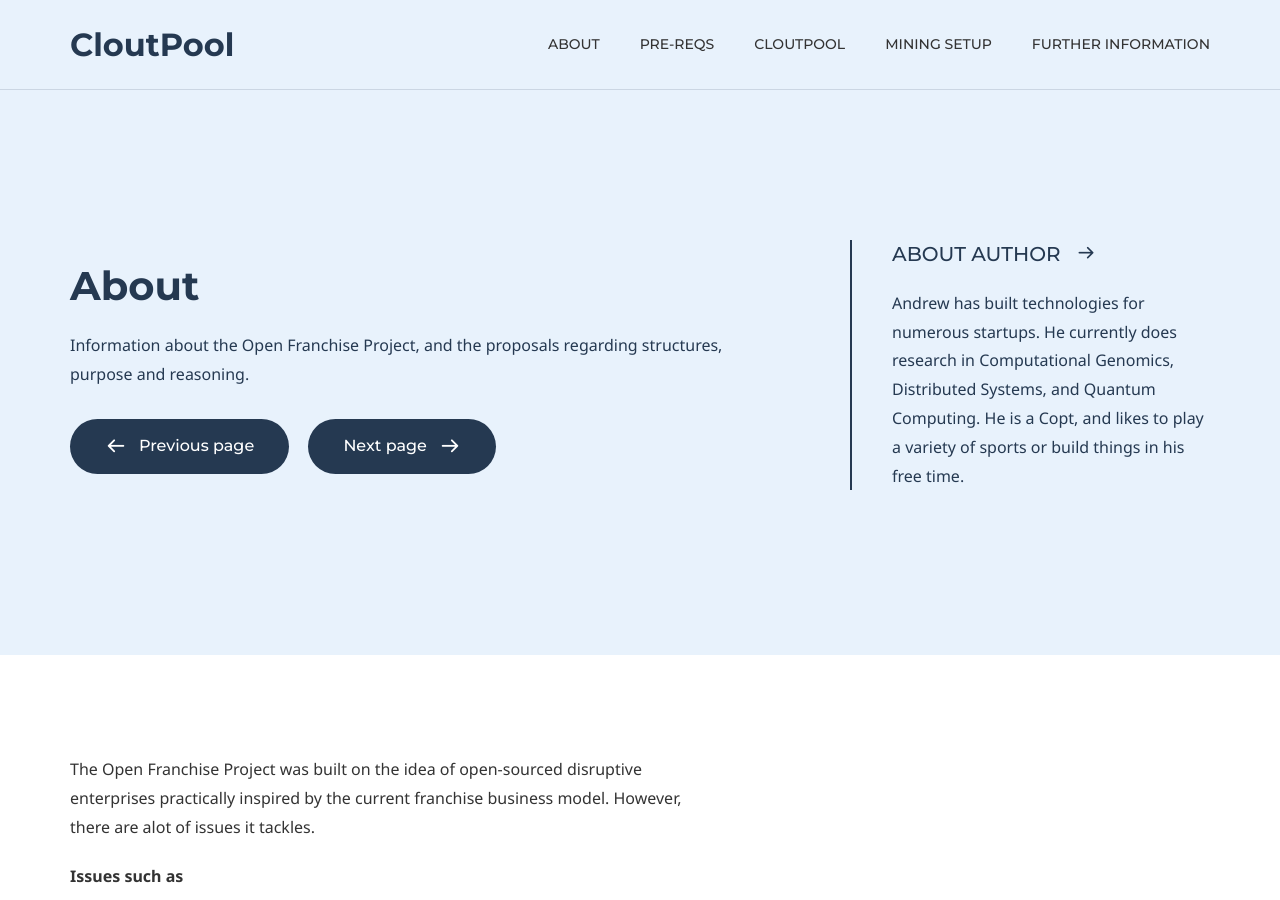
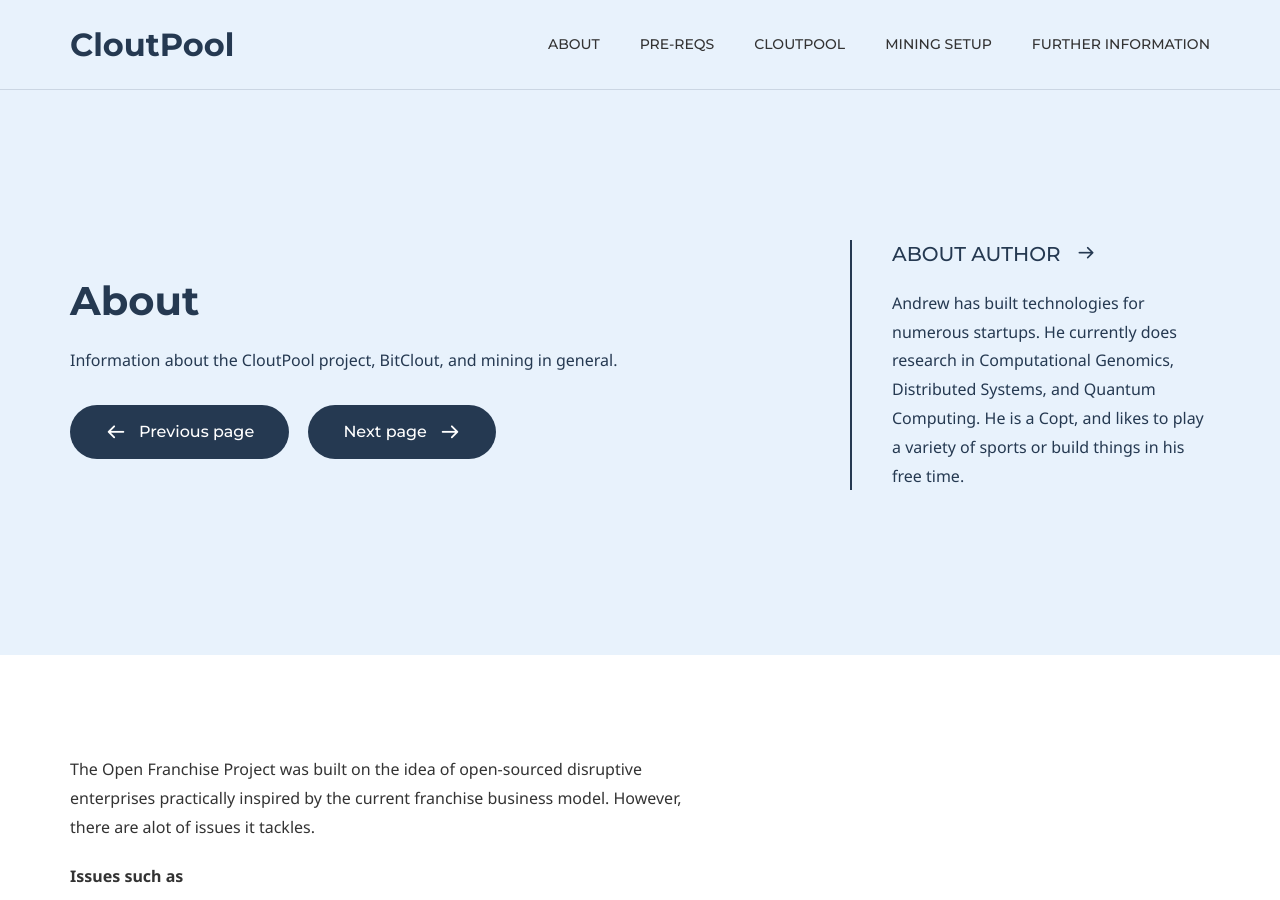
Before and after one commit to ChainTerra/BTCLT-Guide, a Jekyll site: the page built from about.md, in a window 1280 px wide and 900 px high. Built offline with Jekyll 4.4.1, drawn with Linux system fonts in a browser that asks for light colours; some web fonts are replaced.

Commit message:
Update about.md

```diff
--- a/about.md
+++ b/about.md
@@ -6,7 +6,7 @@ comments: false
 
 # Hero section
 title: About
-description: Information about the Open Franchise Project, and the proposals regarding structures, purpose and reasoning.
+description: Information about the CloutPool project, BitClout, and mining in general.
 
 # Author box
 author:
```
